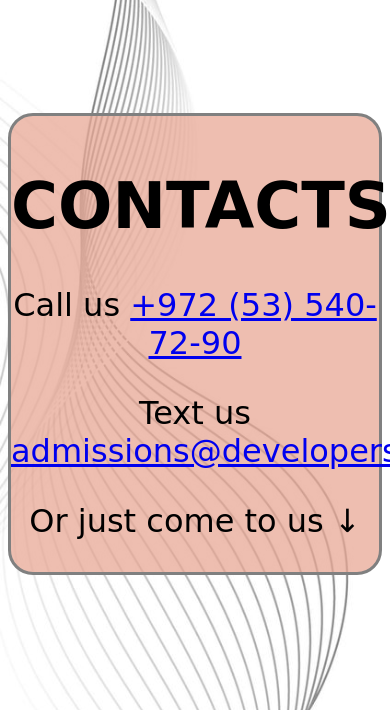
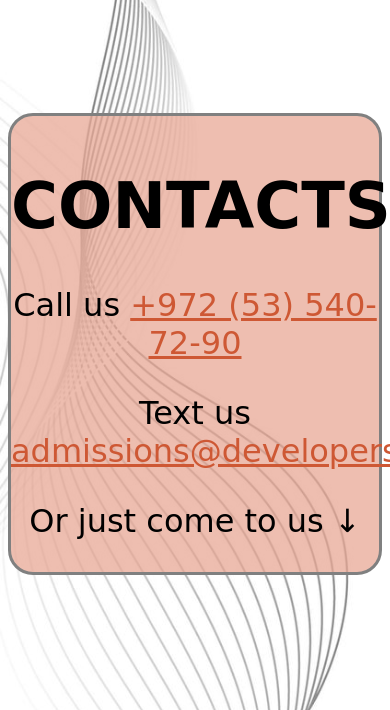
Before and after one commit to MrShtash/DI_Hackathon_1, a plain HTML site: page contacts.html in a window 390 px wide. Shown: the part 134-844 px from the top of the page. Drawn offline with Linux system fonts and the light colour scheme; a web font is replaced by a local one.

Commit message:
phone_color

```diff
--- a/contacts.html
+++ b/contacts.html
@@ -63,8 +63,8 @@
                 <img scr=""/>
                 <div>
                     <h1>CONTACTS</h1>
-                    <p>Call us <a href="tel:+972-53-540-72-90">+972 (53) 540-72-90</a></p>
-                    <p>Text us <a href="mailto:admissions@developers.institute">admissions@developers.institute</a></p>
+                    <p>Call us <a class="phone_color" href="tel:+972-53-540-72-90">+972 (53) 540-72-90</a></p>
+                    <p>Text us <a class="phone_color" href="mailto:admissions@developers.institute">admissions@developers.institute</a></p>
                     <p>Or just come to us  ↓</p>
                 </div>
             </div>
--- a/style.css
+++ b/style.css
@@ -532,3 +532,7 @@ li a {
         margin: auto;
         background: #fff;
 }
+
+.phone_color:link {
+  color: #ce5834;
+}
```
